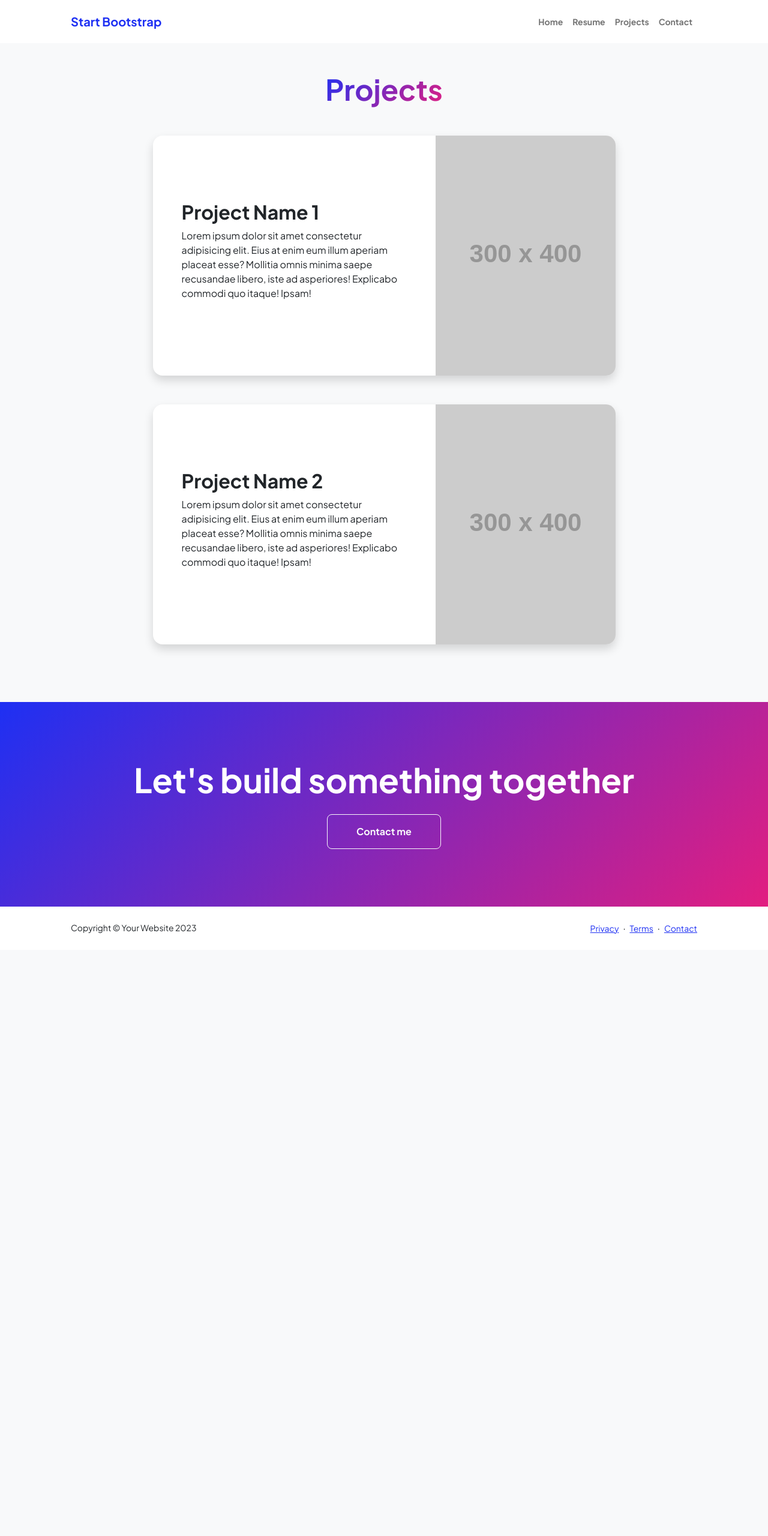
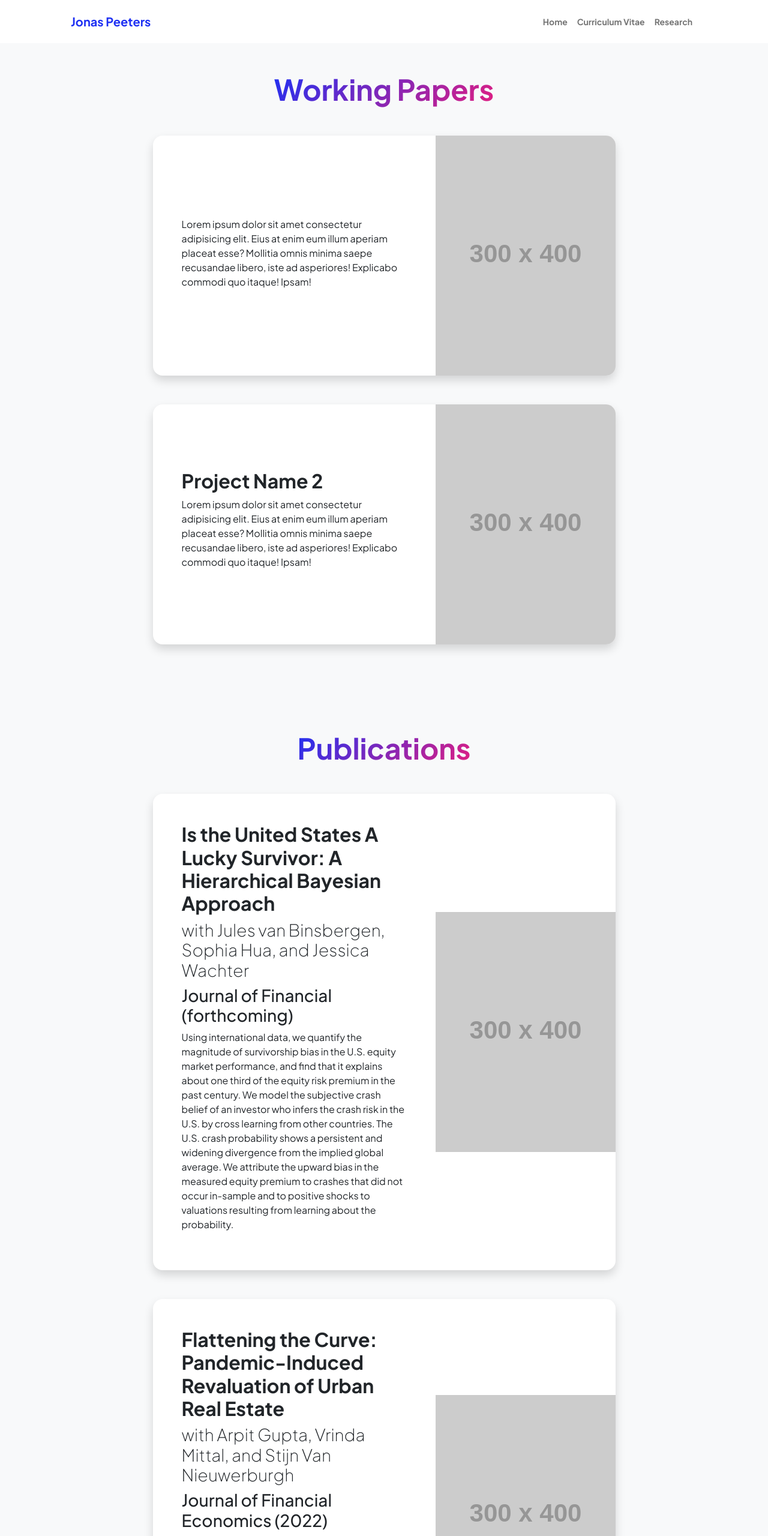
Before and after one commit to Jonas-JP-Peeters/Jonas-JP-Peeters.github.io, a plain HTML site: page projects.html in a window 1280 px wide. Shown: the top 2560 px of the page at 60% size. Before the commit the page ends 1583 px from the top, so only its background shows below. Drawn offline with nearby package versions, Linux system fonts and the light colour scheme; placeholder pictures from the web are drawn by us.

Commit message:
Update research page

```diff
--- a/projects.html
+++ b/projects.html
@@ -22,23 +22,22 @@
             <!-- Navigation-->
             <nav class="navbar navbar-expand-lg navbar-light bg-white py-3">
                 <div class="container px-5">
-                    <a class="navbar-brand" href="index.html"><span class="fw-bolder text-primary">Start Bootstrap</span></a>
+                    <a class="navbar-brand" href="index.html"><span class="fw-bolder text-primary">Jonas Peeters</span></a>
                     <button class="navbar-toggler" type="button" data-bs-toggle="collapse" data-bs-target="#navbarSupportedContent" aria-controls="navbarSupportedContent" aria-expanded="false" aria-label="Toggle navigation"><span class="navbar-toggler-icon"></span></button>
                     <div class="collapse navbar-collapse" id="navbarSupportedContent">
                         <ul class="navbar-nav ms-auto mb-2 mb-lg-0 small fw-bolder">
                             <li class="nav-item"><a class="nav-link" href="index.html">Home</a></li>
-                            <li class="nav-item"><a class="nav-link" href="resume.html">Resume</a></li>
-                            <li class="nav-item"><a class="nav-link" href="projects.html">Projects</a></li>
-                            <li class="nav-item"><a class="nav-link" href="contact.html">Contact</a></li>
+                            <li class="nav-item"><a class="nav-link" href="resume.html">Curriculum Vitae</a></li>
+                            <li class="nav-item"><a class="nav-link" href="projects.html">Research</a></li>
                         </ul>
                     </div>
                 </div>
             </nav>
-            <!-- Projects Section-->
+            <!-- Working Papers Section-->
             <section class="py-5">
                 <div class="container px-5 mb-5">
                     <div class="text-center mb-5">
-                        <h1 class="display-5 fw-bolder mb-0"><span class="text-gradient d-inline">Projects</span></h1>
+                        <h1 class="display-5 fw-bolder mb-0"><span class="text-gradient d-inline">Working Papers</span></h1>
                     </div>
                     <div class="row gx-5 justify-content-center">
                         <div class="col-lg-11 col-xl-9 col-xxl-8">
@@ -47,7 +46,7 @@
                                 <div class="card-body p-0">
                                     <div class="d-flex align-items-center">
                                         <div class="p-5">
-                                            <h2 class="fw-bolder">Project Name 1</h2>
+                                            <h2 class="fw-bolder"></h2>
                                             <p>Lorem ipsum dolor sit amet consectetur adipisicing elit. Eius at enim eum illum aperiam placeat esse? Mollitia omnis minima saepe recusandae libero, iste ad asperiores! Explicabo commodi quo itaque! Ipsam!</p>
                                         </div>
                                         <img class="img-fluid" src="https://dummyimage.com/300x400/343a40/6c757d" alt="..." />
@@ -70,27 +69,58 @@
                     </div>
                 </div>
             </section>
-            <!-- Call to action section-->
-            <section class="py-5 bg-gradient-primary-to-secondary text-white">
-                <div class="container px-5 my-5">
-                    <div class="text-center">
-                        <h2 class="display-4 fw-bolder mb-4">Let's build something together</h2>
-                        <a class="btn btn-outline-light btn-lg px-5 py-3 fs-6 fw-bolder" href="contact.html">Contact me</a>
+        </main>
+            <!-- Publications Section-->
+            <section class="py-5">
+                <div class="container px-5 mb-5">
+                    <div class="text-center mb-5">
+                        <h1 class="display-5 fw-bolder mb-0"><span class="text-gradient d-inline">Publications</span></h1>
+                    </div>
+                    <div class="row gx-5 justify-content-center">
+                        <div class="col-lg-11 col-xl-9 col-xxl-8">
+                            <!-- Project Card 1-->
+                            <div class="card overflow-hidden shadow rounded-4 border-0 mb-5">
+                                <div class="card-body p-0">
+                                    <div class="d-flex align-items-center">
+                                        <div class="p-5">
+                                            <h2 class="fw-bolder">Is the United States A Lucky Survivor: A Hierarchical Bayesian Approach</h2>
+                                            <h3 class="fw-light">with Jules van Binsbergen, Sophia Hua, and Jessica Wachter</h3>
+                                            <h3 class="fw-italic">Journal of Financial (forthcoming)</h3>
+                                            <p>Using international data, we quantify the magnitude of survivorship bias in the U.S. equity market performance, and find that it explains about one third of the equity risk premium in the past century. We model the subjective crash belief of an investor who infers the crash risk in the U.S. by cross learning from other countries. The U.S. crash probability shows a persistent and widening divergence from the implied global average. We attribute the upward bias in the measured equity premium to crashes that did not occur in-sample and to positive shocks to valuations resulting from learning about the probability.</p>
+                                        </div>
+                                        <img class="img-fluid" src="https://dummyimage.com/300x400/343a40/6c757d" alt="..." />
+                                    </div>
+                                </div>
+                            </div>
+                            <!-- Project Card 2-->
+                            <div class="card overflow-hidden shadow rounded-4 border-0">
+                                <div class="card-body p-0">
+                                    <div class="d-flex align-items-center">
+                                        <div class="p-5">
+                                            <h2 class="fw-bolder">Flattening the Curve: Pandemic-Induced Revaluation of Urban Real Estate</h2>
+                                            <h3 class="fw-light">with Arpit Gupta, Vrinda Mittal, and Stijn Van Nieuwerburgh</h3>
+                                            <h3 class="fw-italic">Journal of Financial Economics (2022)</h3>
+                                            <p>We show that the COVID-19 pandemic brought house price and rent declines in city centers, and price and rent increases away from the center, thereby flattening the bid-rent curve in most U.S. metropolitan areas. Across MSAs, the flattening of the bid-rent curve is larger when working from home is more prevalent, housing markets are more regulated, and supply is less elastic. Housing markets predict that urban rent growth will exceed suburban rent growth for the foreseeable future.</p>
+                                        </div>
+                                        <img class="img-fluid" src="https://dummyimage.com/300x400/343a40/6c757d" alt="..." />
+                                    </div>
+                                </div>
+                            </div>
+                        </div>
                     </div>
                 </div>
             </section>
-        </main>
         <!-- Footer-->
         <footer class="bg-white py-4 mt-auto">
             <div class="container px-5">
                 <div class="row align-items-center justify-content-between flex-column flex-sm-row">
                     <div class="col-auto"><div class="small m-0">Copyright &copy; Your Website 2023</div></div>
                     <div class="col-auto">
-                        <a class="small" href="#!">Privacy</a>
+                        <a class="small" href="#!"></a>
                         <span class="mx-1">&middot;</span>
-                        <a class="small" href="#!">Terms</a>
+                        <a class="small" href="#!"></a>
                         <span class="mx-1">&middot;</span>
-                        <a class="small" href="#!">Contact</a>
+                        <a class="small" href="#!"></a>
                     </div>
                 </div>
             </div>
```
